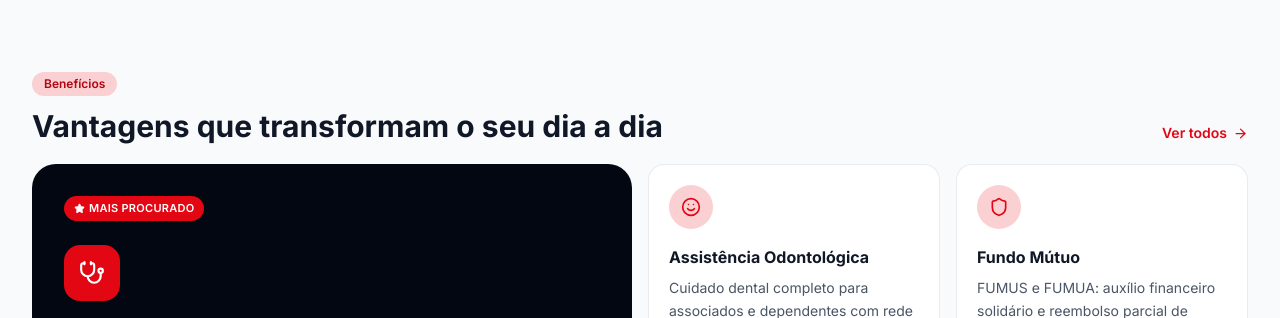
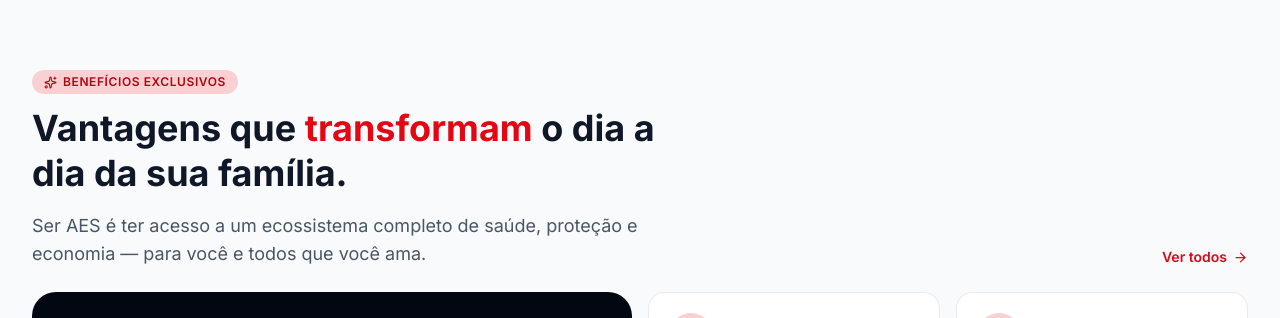
Before and after one commit to MarceloSenai/aes-hotsite, a Next.js app: page / in a window 1280 px wide. Shown: the part 805-1123 px from the top of the page. Built offline with nearby package versions, Linux system fonts and the light colour scheme; no server answers; the database is empty.

Commit message:
fix: headline de benefícios com o texto do protótipo (destaque em transformam + subtítulo)

```diff
--- a/components/sections/AssociadoDestaques.tsx
+++ b/components/sections/AssociadoDestaques.tsx
@@ -1,8 +1,9 @@
 'use client';
 
+import type { ReactNode } from 'react';
 import Link from 'next/link';
 import { motion } from 'framer-motion';
-import { ArrowRight } from 'lucide-react';
+import { ArrowRight, Sparkles } from 'lucide-react';
 import { beneficios } from './destaques/data';
 import { groupVariants, itemVariants } from './destaques/motion';
 import { BeneficioDestaque, BeneficioCard } from './destaques/BeneficioCards';
@@ -11,29 +12,40 @@
 function CabecalhoColuna({
   eyebrow,
   titulo,
+  subtitulo,
   verHref,
   verLabel,
 }: {
   eyebrow: string;
-  titulo: string;
+  titulo: ReactNode;
+  subtitulo?: string;
   verHref: string;
   verLabel: string;
 }) {
   return (
-    <div className="mb-5 flex flex-wrap items-end justify-between gap-3">
-      <div>
+    <div className="mb-6 flex flex-wrap items-end justify-between gap-3">
+      <div className="max-w-2xl">
         <motion.span
           variants={itemVariants}
-          className="mb-3 inline-block rounded-full bg-[var(--color-primary-light)] px-3 py-1 text-xs font-semibold text-[var(--color-primary-dark)] dark:bg-[color-mix(in_srgb,var(--color-primary)_20%,transparent)] dark:text-[var(--color-primary-light)]"
+          className="mb-3 inline-flex items-center gap-1.5 rounded-full bg-[var(--color-primary-light)] px-3 py-1 text-xs font-semibold uppercase tracking-wider text-[var(--color-primary-dark)] dark:bg-[color-mix(in_srgb,var(--color-primary)_20%,transparent)] dark:text-[var(--color-primary-light)]"
         >
+          <Sparkles size={13} aria-hidden="true" />
           {eyebrow}
         </motion.span>
         <motion.h2
           variants={itemVariants}
-          className="text-2xl font-bold text-gray-900 sm:text-3xl dark:text-white"
+          className="text-3xl font-bold leading-tight text-gray-900 sm:text-4xl dark:text-white"
         >
           {titulo}
         </motion.h2>
+        {subtitulo && (
+          <motion.p
+            variants={itemVariants}
+            className="mt-4 text-base text-gray-600 sm:text-lg dark:text-gray-300"
+          >
+            {subtitulo}
+          </motion.p>
+        )}
       </div>
       <motion.div variants={itemVariants}>
         <Link
@@ -64,8 +76,17 @@
           viewport={{ once: true, margin: '-40px' }}
         >
           <CabecalhoColuna
-            eyebrow="Benefícios"
-            titulo="Vantagens que transformam o seu dia a dia"
+            eyebrow="Benefícios exclusivos"
+            titulo={
+              <>
+                Vantagens que{' '}
+                <span className="text-[var(--color-primary)] dark:text-[var(--color-primary-light)]">
+                  transformam
+                </span>{' '}
+                o dia a dia da sua família.
+              </>
+            }
+            subtitulo="Ser AES é ter acesso a um ecossistema completo de saúde, proteção e economia — para você e todos que você ama."
             verHref="/servicos"
             verLabel="Ver todos"
           />
```
